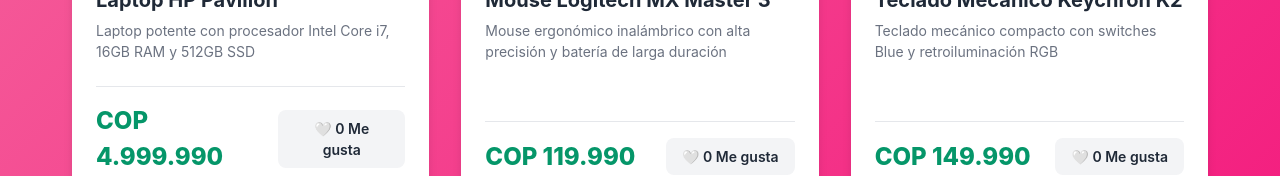
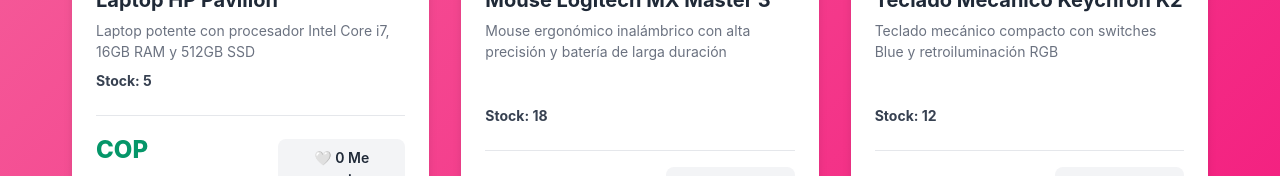
Before and after one commit to lgoenaga/frontend-II-2026-react, a React (Vite) app: page / in a window 1280 px wide. Both pictures are taken after a click on the button "Productos". Shown: the part 522-698 px from the top of the page. Built offline with nearby package versions, Linux system fonts and the light colour scheme.

Commit message:
feat: agregar stock a productos y mostrarlo en la UI

```diff
--- a/src/components/ProductCard.jsx
+++ b/src/components/ProductCard.jsx
@@ -3,7 +3,7 @@
 import styles from '../styles/ProductCard.module.css';
 import { formatCOP } from '../utils/formatCOP';
 
-function ProductCard({ name, category, price, image, description }) {
+function ProductCard({ name, category, price, stock, image, description }) {
   const [likes, setLikes] = useState(0);
   const [isLiked, setIsLiked] = useState(false);
 
@@ -24,6 +24,7 @@
         <span className={styles.productCategory}>{category}</span>
         <h3 className={styles.productName}>{name}</h3>
         <p className={styles.productDescription}>{description}</p>
+        <p className={styles.productStock}>Stock: {stock}</p>
         <div className={styles.productFooter}>
           <span className={styles.productPrice}>{formatCOP(price)}</span>
           <button
--- a/src/data/products.js
+++ b/src/data/products.js
@@ -6,6 +6,7 @@
     name: 'Laptop HP Pavilion',
     category: 'Laptops',
     price: 4999990,
+    stock: 5,
     image: 'https://images.unsplash.com/photo-1496181133206-80ce9b88a853?w=400',
     description: 'Laptop potente con procesador Intel Core i7, 16GB RAM y 512GB SSD',
   },
@@ -14,6 +15,7 @@
     name: 'Mouse Logitech MX Master 3',
     category: 'Accesorios',
     price: 119990,
+    stock: 18,
     image: 'https://images.unsplash.com/photo-1527814050087-3793815479db?w=400',
     description: 'Mouse ergonómico inalámbrico con alta precisión y batería de larga duración',
   },
@@ -22,6 +24,7 @@
     name: 'Teclado Mecánico Keychron K2',
     category: 'Accesorios',
     price: 149990,
+    stock: 12,
     image: 'https://images.unsplash.com/photo-1595225476474-87563907a212?w=400',
     description: 'Teclado mecánico compacto con switches Blue y retroiluminación RGB',
   },
@@ -30,6 +33,7 @@
     name: 'Monitor LG UltraWide 34"',
     category: 'Monitores',
     price: 899990,
+    stock: 6,
     image: 'https://images.unsplash.com/photo-1527443224154-c4a3942d3acf?w=400',
     description:
       'Monitor curvo ultra ancho de 34 pulgadas, resolución 3440x1440, ideal para productividad',
@@ -39,6 +43,7 @@
     name: 'Audífonos Sony WH-1000XM5',
     category: 'Audio',
     price: 399990,
+    stock: 9,
     image: 'https://images.unsplash.com/photo-1546435770-a3e426bf472b?w=400',
     description: 'Audífonos premium con cancelación de ruido activa y sonido Hi-Res',
   },
@@ -47,6 +52,7 @@
     name: 'Webcam Logitech C920',
     category: 'Accesorios',
     price: 79990,
+    stock: 14,
     image: webcamLogitechC920Image,
     description: 'Webcam Full HD 1080p ideal para videollamadas y streaming',
   },
--- a/src/pages/ProductList.jsx
+++ b/src/pages/ProductList.jsx
@@ -19,6 +19,7 @@
             name={product.name}
             category={product.category}
             price={product.price}
+            stock={product.stock}
             image={product.image}
             description={product.description}
           />
--- a/src/styles/ProductCard.module.css
+++ b/src/styles/ProductCard.module.css
@@ -52,6 +52,12 @@
   flex: 1;
 }
 
+.productStock {
+  font-size: 0.875rem;
+  font-weight: 700;
+  color: #374151;
+}
+
 .productFooter {
   display: flex;
   justify-content: space-between;
```
